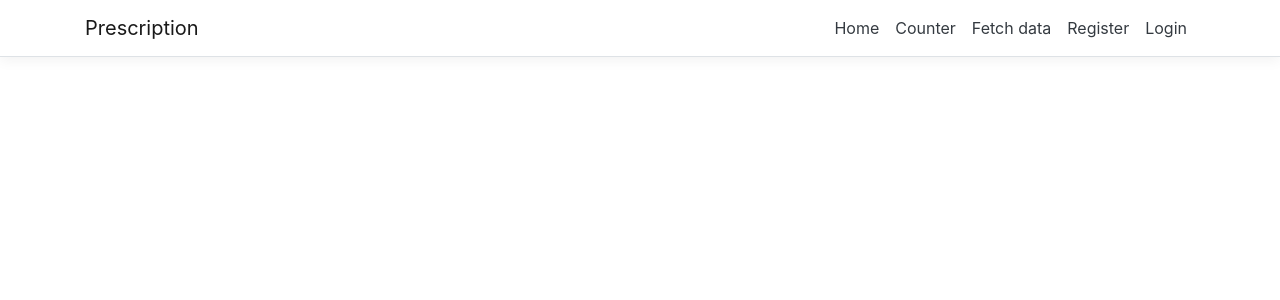
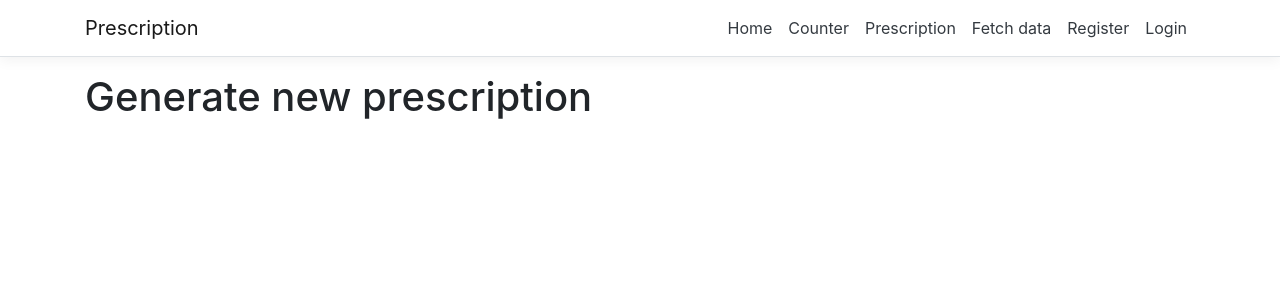
Before and after one commit to saipurnimag/didactic-happiness, a React (Create React App) app in the folder Prescription/ClientApp/: page /prescription in a window 1280 px wide. Shown: the top 300 px of the page. Built offline with nearby package versions, Linux system fonts and the light colour scheme; no server answers.

Commit message:
changes to navbar

```diff
--- a/Prescription/ClientApp/src/App.js
+++ b/Prescription/ClientApp/src/App.js
@@ -7,8 +7,9 @@ import { Counter } from './components/Counter';
 import AuthorizeRoute from './components/api-authorization/AuthorizeRoute';
 import ApiAuthorizationRoutes from './components/api-authorization/ApiAuthorizationRoutes';
 import { ApplicationPaths } from './components/api-authorization/ApiAuthorizationConstants';
+import Prescription from './components/Prescription';
+import './custom.css'
 
-import './custom.css'
 
 export default class App extends Component {
   static displayName = App.name;
@@ -17,7 +18,8 @@ export default class App extends Component {
     return (
       <Layout>
         <Route exact path='/' component={Home} />
-        <Route path='/counter' component={Counter} />
+            <Route path='/counter' component={Counter} />
+            <Route path='/prescription' component={Prescription} />
         <AuthorizeRoute path='/fetch-data' component={FetchData} />
         <Route path={ApplicationPaths.ApiAuthorizationPrefix} component={ApiAuthorizationRoutes} />
       </Layout>
--- a/Prescription/ClientApp/src/components/NavMenu.js
+++ b/Prescription/ClientApp/src/components/NavMenu.js
@@ -7,7 +7,7 @@ import './NavMenu.css';
 export class NavMenu extends Component {
     static displayName = NavMenu.name;
 
-  constructor (props) {
+    constructor(props) {
         super(props);
 
         this.toggleNavbar = this.toggleNavbar.bind(this);
@@ -16,13 +16,13 @@ export class NavMenu extends Component {
         };
     }
 
-  toggleNavbar () {
+    toggleNavbar() {
         this.setState({
             collapsed: !this.state.collapsed
         });
     }
 
-  render () {
+    render() {
         return (
             <header>
                 <Navbar className="navbar-expand-sm navbar-toggleable-sm ng-white border-bottom box-shadow mb-3" light>
@@ -38,6 +38,9 @@ export class NavMenu extends Component {
                                     <NavLink tag={Link} className="text-dark" to="/counter">Counter</NavLink>
                                 </NavItem>
                                 <NavItem>
+                                    <NavLink tag={Link} className="text-dark" to="/prescription">Prescription</NavLink>
+                                </NavItem>
+                                <NavItem>
                                     <NavLink tag={Link} className="text-dark" to="/fetch-data">Fetch data</NavLink>
                                 </NavItem>
                                 <LoginMenu>
--- /dev/null
+++ b/Prescription/ClientApp/src/components/Prescription.js
@@ -0,0 +1,9 @@
+import React from 'react';
+
+const Prescription = () => {
+    return (
+        <h1>Generate new prescription</h1>
+    );
+}
+
+export default Prescription;
```
Lines whose indentation alone changed are shown as unchanged.
